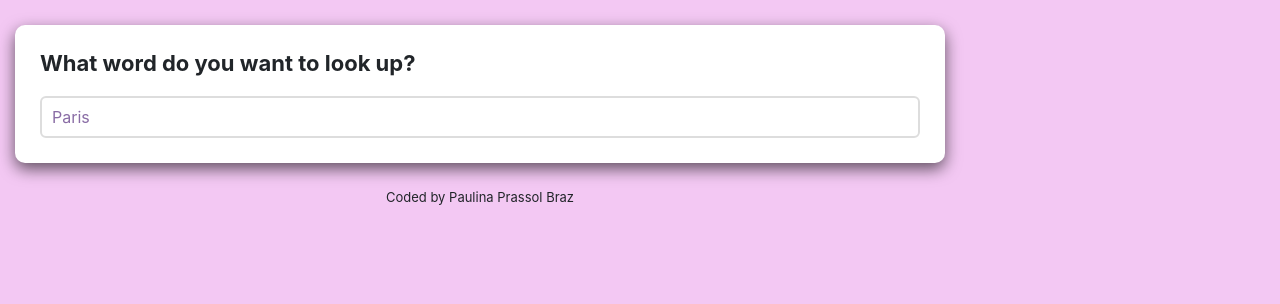
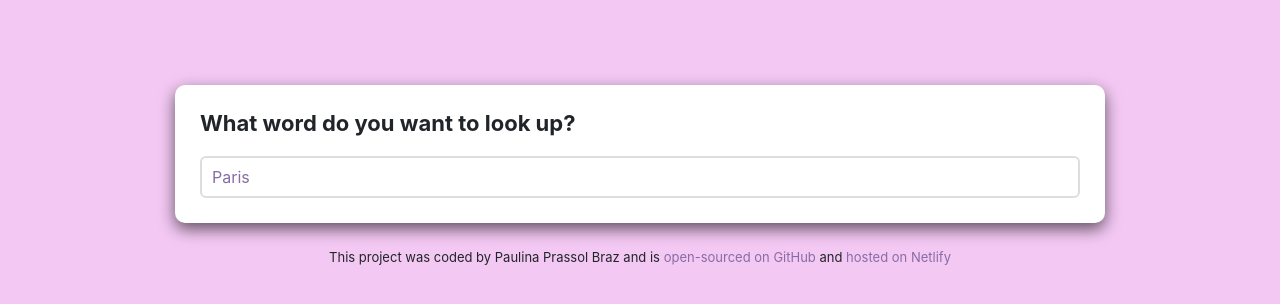
Before and after one commit to PaulinaBraz/dictionary-project, a React (Create React App) app: page / in a window 1280 px wide. Shown: the top 304 px of the page. Built offline with nearby package versions, Linux system fonts and the light colour scheme; no server answers.

Commit message:
Added github and netlify links

```diff
--- a/src/App.css
+++ b/src/App.css
@@ -1,6 +1,7 @@
 .App {
-  margin-top: 0 auto;
+  padding: 60px 0 100px;
   max-width: 960px;
+  margin: 0 auto;
 }
 body {
   background-color: rgb(243, 200, 243);
--- a/src/App.js
+++ b/src/App.js
@@ -9,7 +9,24 @@ function App() {
         <main>
           <Dictionary defaultKeyword="Paris" />
         </main>
-        <footer> Coded by Paulina Prassol Braz </footer>
+        <footer>
+          This project was coded by Paulina Prassol Braz and is{" "}
+          <a
+            href="https://github.com/PaulinaBraz/dictionary-project"
+            target="_blank"
+            rel="noopener noreferrer"
+          >
+            open-sourced on GitHub
+          </a>{" "}
+          and{" "}
+          <a
+            href="https://dictionary-app-paulina-braz.netlify.app/"
+            target="_blank"
+            rel="noopener noreferrer"
+          >
+            hosted on Netlify
+          </a>
+        </footer>
       </div>
     </div>
   );
```
